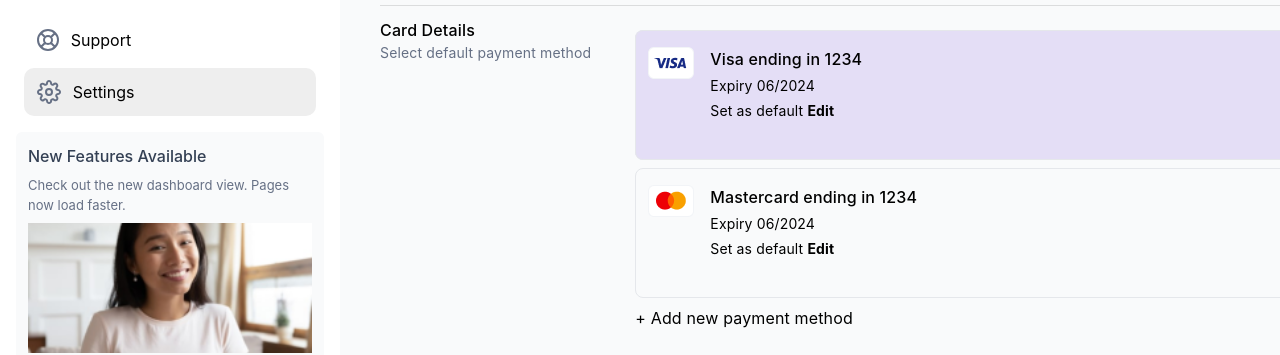
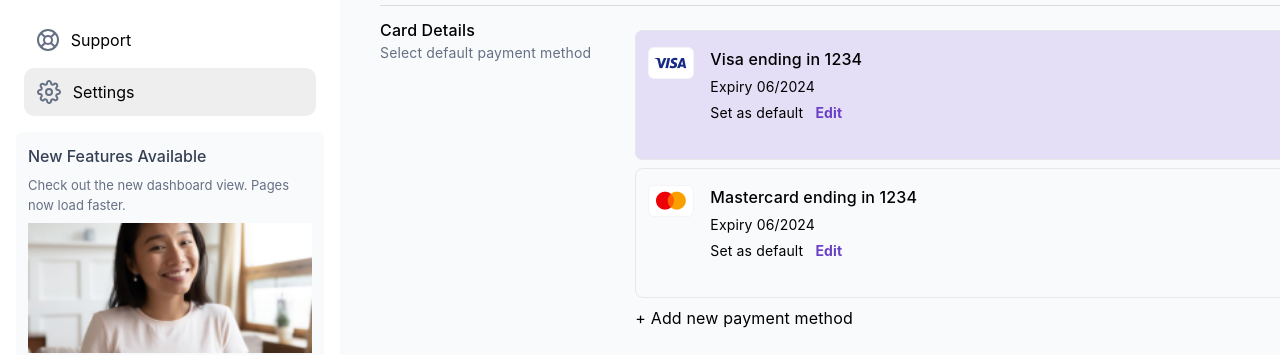
Before and after one commit to EmekaNkwo/vencru, a React (Create React App) app: page /settings in a window 1280 px wide. Shown: the part 425-780 px from the top of the page. Built offline with nearby package versions, Linux system fonts and the light colour scheme.

Commit message:
increased gap in the card details

```diff
--- a/src/components/settings/Billing.jsx
+++ b/src/components/settings/Billing.jsx
@@ -127,13 +127,14 @@ function Billing() {
                 <div className="flex w-full">
                   <div className="flex items-start gap-4">
                     <img src={card.img} alt={card.start} />
-                    <div className="flex flex-col gap-1">
+                    <div className="flex flex-col gap-[0.3rem]">
                       <span className="text-[16px] font-medium">
                         {card.start}
                       </span>
                       <span className="text-[14px]">{card.end}</span>
                       <span className="text-[14px]">
-                        Set as default <b>Edit</b>
+                        Set as default{" "}
+                        <b className=" ml-2 text-[#6941C6]">Edit</b>
                       </span>
                     </div>
                   </div>
```
